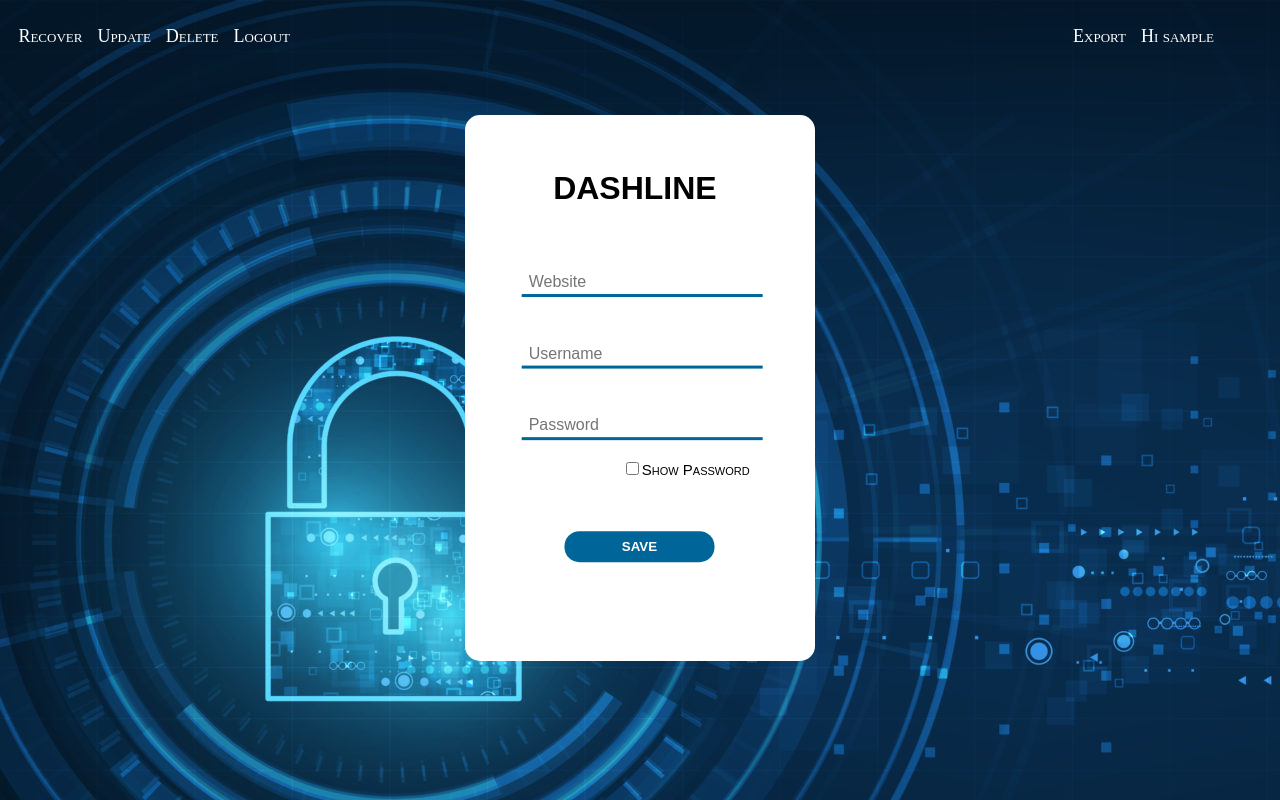
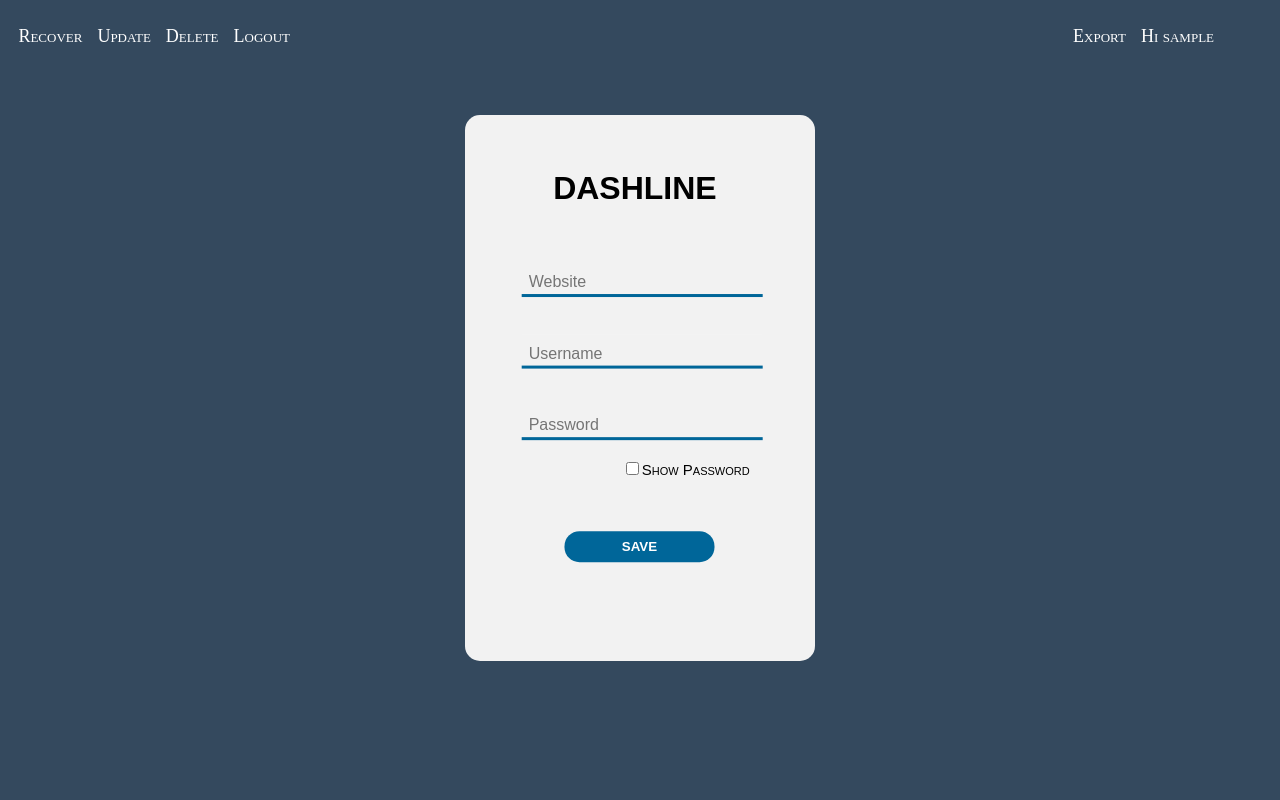
Before and after one commit to dpakverma789/django-project-PasswordManager, a Django app: page /manager/save/ in a window 1280 px wide; the page is wider, and only the part inside the window is pictured. Run offline with Django 3.2, Linux system fonts and the light colour scheme; the visitor is signed in with stand-in values (Sample User, id 1); some libraries are stand-ins or nearby versions.

Commit message:
minor UI improvement

```diff
--- a/passwordManager/static/css/password_manager.css
+++ b/passwordManager/static/css/password_manager.css
@@ -2,8 +2,8 @@
 body
 {
 	margin: 5% 5% 5%;
-	background-color: #006699;
-	background: url('/static/images/428.jpg');
+	background-color: #34495e;
+	/*background: url('/static/images/428.jpg');*/
 	background-blend-mode: screen;
 	overflow: hidden;
 }
@@ -14,7 +14,7 @@ body
   width: 350px;
   height: 31em;
   margin: 10% auto;
-  background-color: white;
+  background-color: #f2f2f2;
   border-radius: 15px;
   position: relative;
   transition:  margin .8s;
@@ -41,6 +41,7 @@ h1
   font-size: 16px;
   text-align: left;
   width:6cm;
+  background-color: #f2f2f2;
   transition: border-radius 1s;
   transform: translate(1.5cm,2cm);
 }
@@ -57,7 +58,8 @@ h1
 
 .text:focus,.pass:focus,.site:focus
 {
-   background-color: rgba(230,230,230,.7);
+   /*background-color: rgba(230,230,230,.7);*/
+   border-color: purple;
    border-radius: 15px;
 }
 
```
